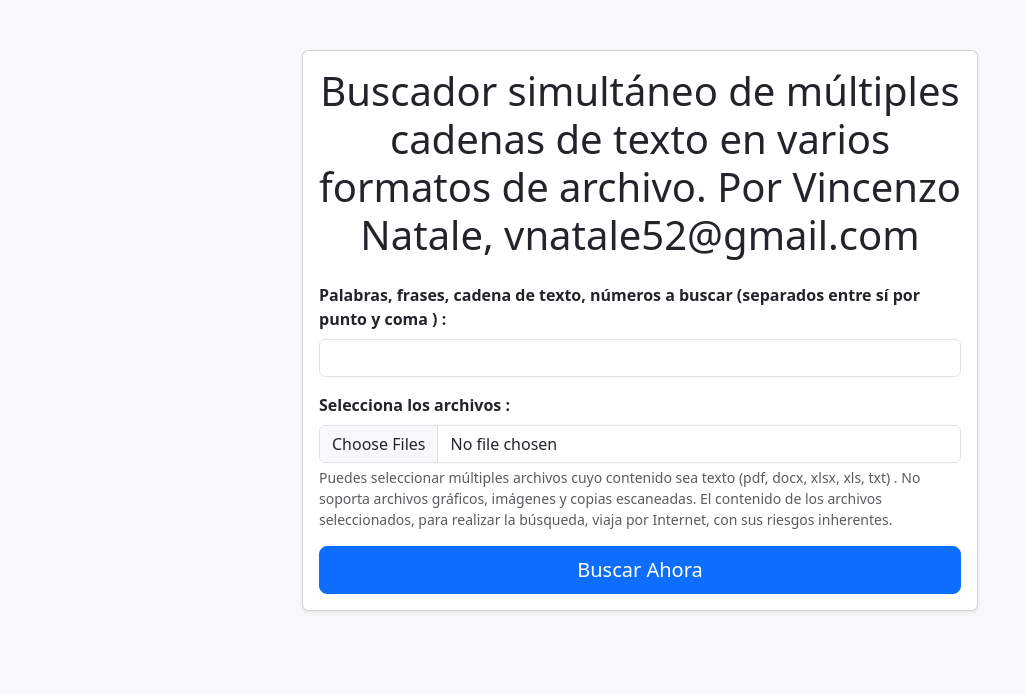
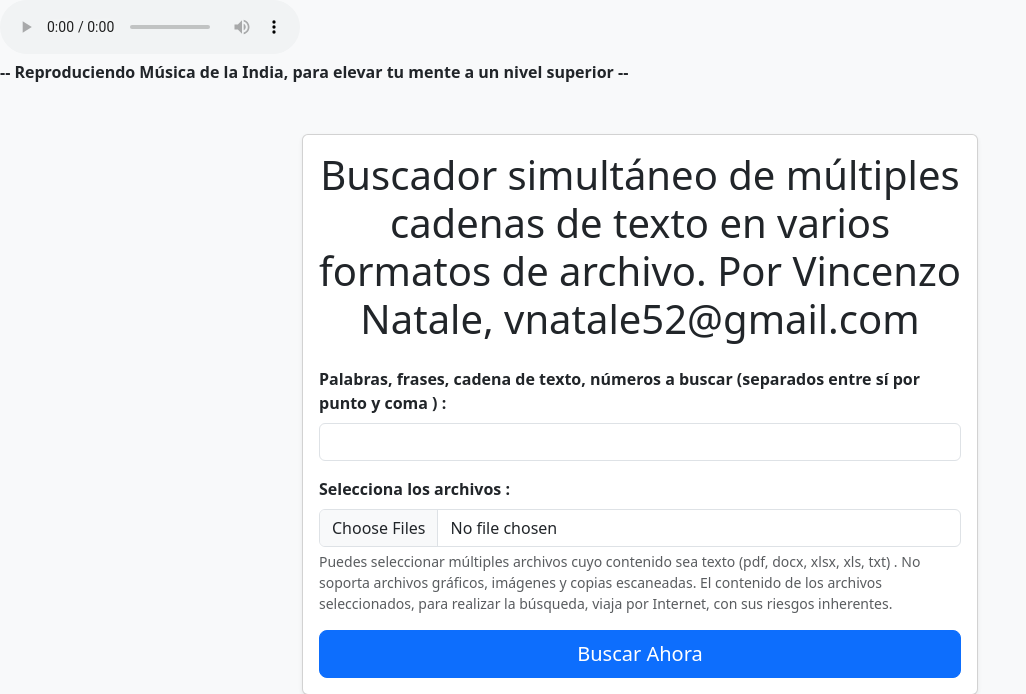
Before and after one commit to vnatale52/Find_Strings_in_Files, a Flask app: page / in a window 1280 px wide. Shown: the top 694 px of the page, without its empty margins (0-1026 px from the left). Run offline with Flask 3, Linux system fonts and the light colour scheme.

Commit message:
Add files via upload

```diff
--- a/templates/index.html
+++ b/templates/index.html
@@ -12,6 +12,12 @@
     </style>
 </head>
 <body>
+    <audio controls autoplay loop>
+         <source src="{{ url_for('static', filename='indian_music.ogg') }}" type="audio/mpeg">
+		 Your browser does not support the audio element.
+    </audio>
+          <p> <b> --  Reproduciendo Música de la India, para elevar tu mente a un nivel superior -- </b> </p>
+
     <div class="container">
         <div class="card shadow-sm">
             <div class="card-body">
```
